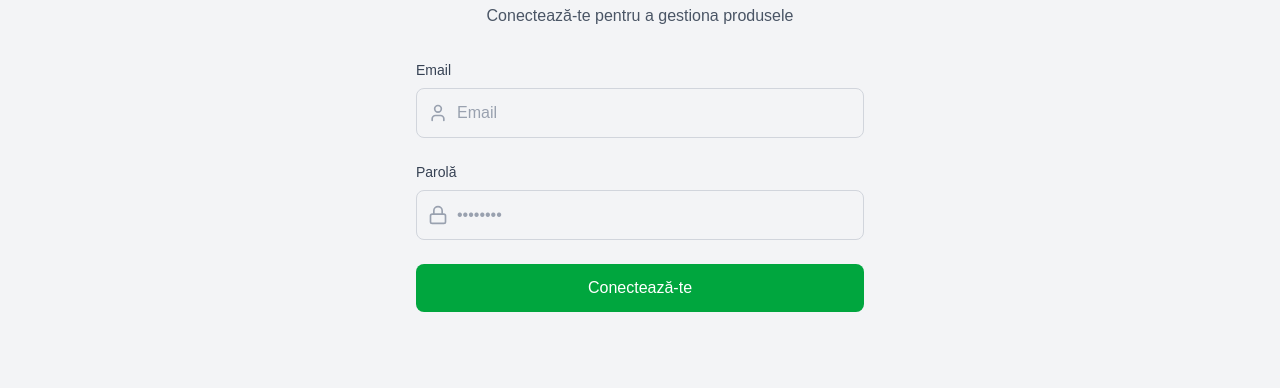
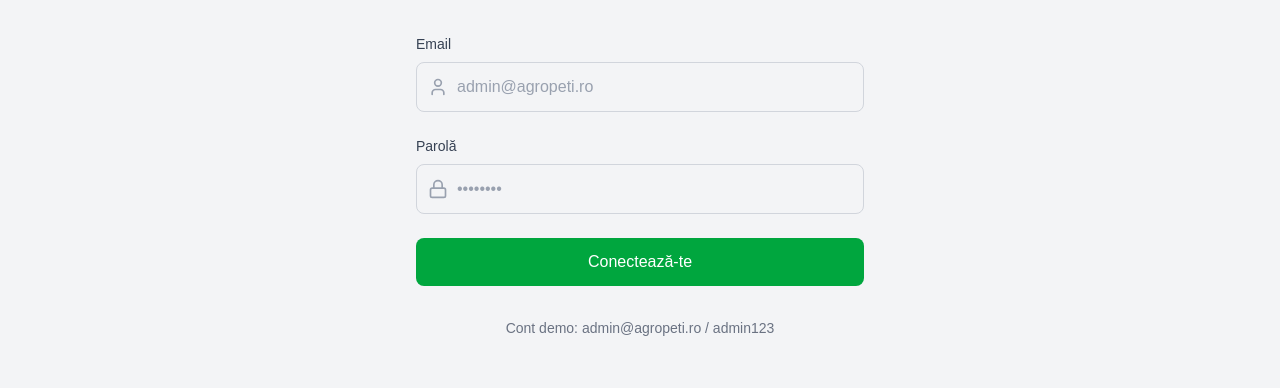
Before and after one commit to Roti-s-Web/agropeti, a Next.js app: page /login in a window 1280 px wide. Shown: the part 501-889 px from the top of the page. Built offline with nearby package versions, Linux system fonts and the light colour scheme; no server answers.

Commit message:
Update page.tsx

```diff
--- a/app/login/page.tsx
+++ b/app/login/page.tsx
@@ -83,7 +83,7 @@ export default function Login() {
                 value={email}
                 onChange={(e) => setEmail(e.target.value)}
                 className="w-full pl-10 pr-4 py-3 border border-gray-300 rounded-lg focus:ring-2 focus:ring-green-500 focus:border-transparent placeholder:text-gray-400 focus:outline-none  text-gray-900"
-                placeholder="Email"
+                placeholder="admin@agropeti.ro"
                 required
                 disabled={loading}
               />
@@ -129,6 +129,10 @@ export default function Login() {
             {loading ? "Se conectează..." : "Conectează-te"}
           </button>
         </form>
+
+        <div className="text-center text-sm text-gray-500">
+          <p>Cont demo: admin@agropeti.ro / admin123</p>
+        </div>
       </div>
     </div>
   );
```
